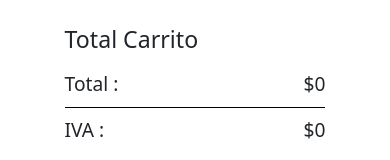
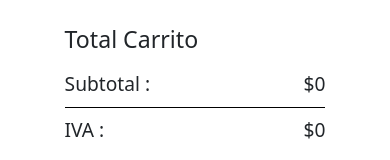
Before and after one commit to javierbracho/Entrega-React, a React (Vite) app: page /Carrito in a window 390 px wide. Shown: the part 1018-1178 px from the top of the page. Built offline with nearby package versions, Linux system fonts and the light colour scheme.

Commit message:
modificacion de media queries

```diff
--- a/src/components/Checkout/Checkout.jsx
+++ b/src/components/Checkout/Checkout.jsx
@@ -230,7 +230,7 @@ function FormularioDeCheckout() {
 
       <div className='totalCheckout'>
         <div className='totalesDeCompra'>
-            <p>Total :</p>
+            <p>Subtotal :</p>
             <p>{precioTotal()} </p>
         </div>
         <div className='totalesDeCompra-IVA'>
--- a/src/style/App.css
+++ b/src/style/App.css
@@ -428,6 +428,13 @@ button {
     height: auto;
   }
 }
+
+@media (max-width: 720px) {
+  .Items {
+    gap: 1rem
+  }
+}
+
 @media (min-width: 721px) and (max-width: 1080px) {
   .Items {
     gap:1rem;
```
